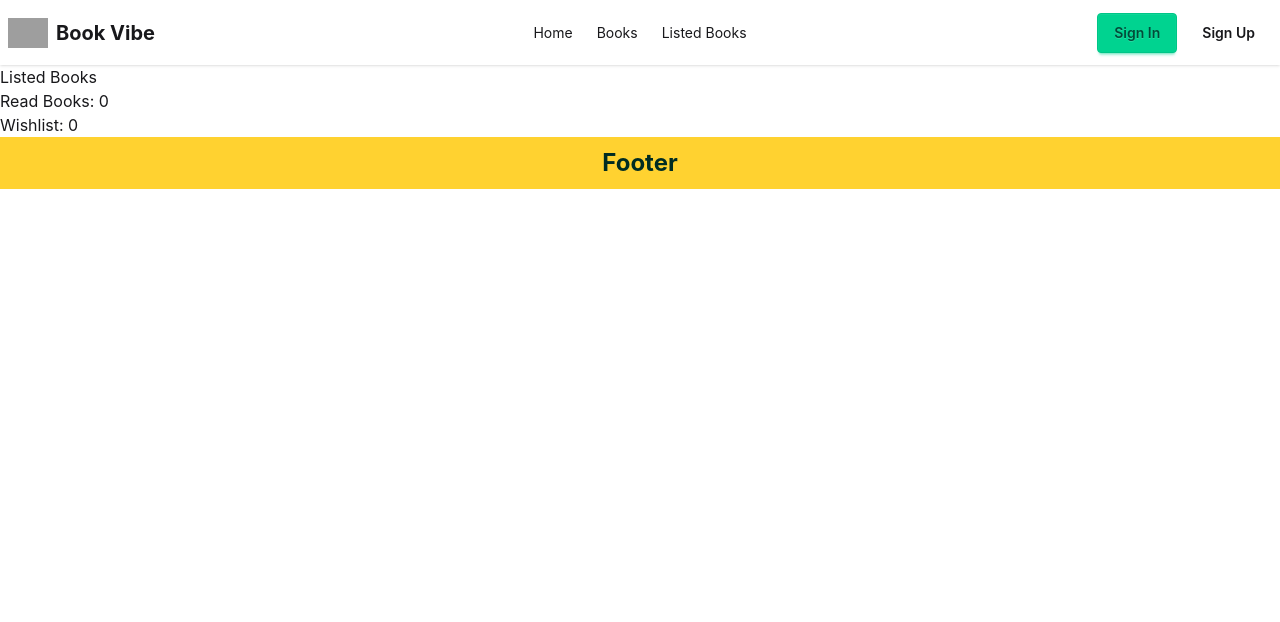
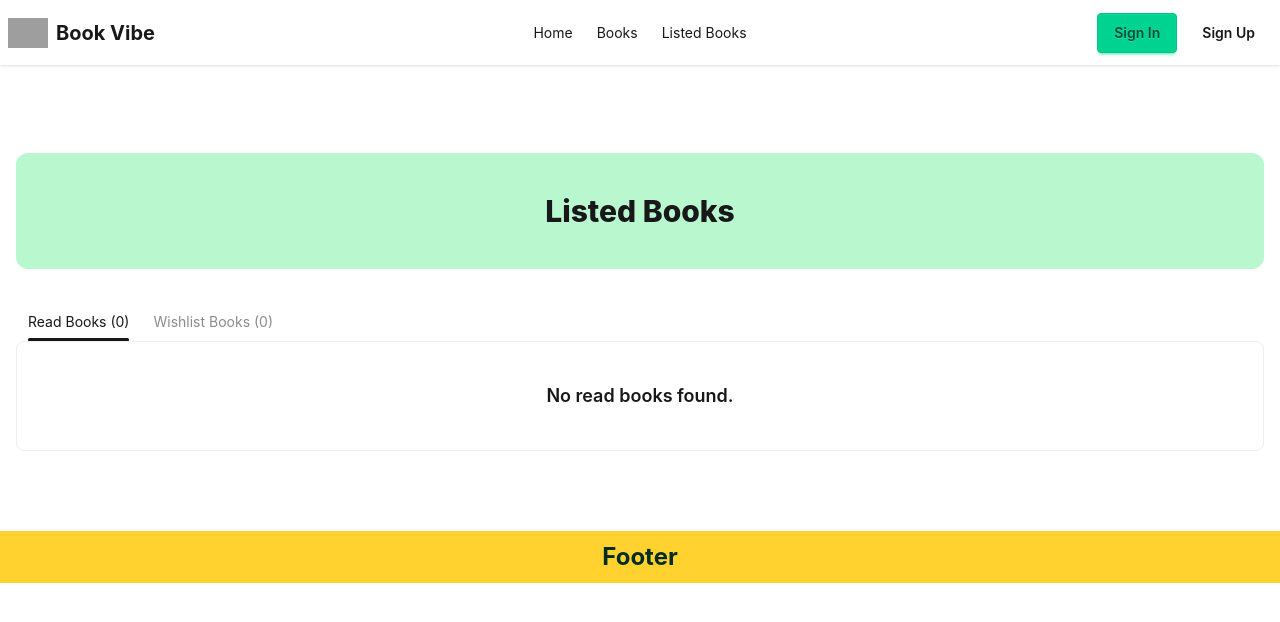
Before and after one commit to Afia611/book-vibe, a Next.js app: page /listed-books in a window 1280 px wide. Shown: the top 622 px of the page. Built offline with nearby package versions, Linux system fonts and the light colour scheme; grey boxes are pictures that could not be loaded.

Commit message:
updated listed book

```diff
--- a/package.json
+++ b/package.json
@@ -12,7 +12,8 @@
     "daisyui": "^5.7.43",
     "next": "16.3.5",
     "react": "19.2.8",
-    "react-dom": "19.2.8"
+    "react-dom": "19.2.8",
+    "react-toastify": "^11.1.0"
   },
   "devDependencies": {
     "@tailwindcss/postcss": "^4.3.3",
--- a/src/app/layout.tsx
+++ b/src/app/layout.tsx
@@ -3,6 +3,8 @@ import { Geist, Geist_Mono } from "next/font/google";
 import "./globals.css";
 import Navbar from "@/components/shared/Navbar";
 import BooksProvider from "@/context/BooksContext";
+import { ToastContainer } from "react-toastify";
+
 
 const geistSans = Geist({
   variable: "--font-geist-sans",
@@ -31,7 +33,11 @@ export default function RootLayout({ children }: LayoutProps<"/">) {
         <Navbar />
         {children}
 
-        <h2 className= 'font-bold text-2xl bg-amber-300 py-2.5 text-emerald-950 text-center'> Footer </h2>
+        <h2 className= 'font-bold text-2xl bg-amber-300 py-2.5 text-emerald-950 text-center'>
+          Footer
+        </h2>
+        <ToastContainer/>
+
         </BooksProvider>
         </body>
     </html>
--- a/src/app/listed-books/page.tsx
+++ b/src/app/listed-books/page.tsx
@@ -1,6 +1,8 @@
 "use client";
 
+import BookCard from "@/components/shared/homepage/BookCard";
 import { BooksContext } from "@/context/BooksContext";
+import type { IBook } from "@/types/card-types";
 import { useContext } from "react";
 
 const ListedBooks = () => {
@@ -16,11 +18,76 @@ const ListedBooks = () => {
   console.log("Wishlist:", wishlist);
 
   return (
-    <div>
-      <h1>Listed Books</h1>
+    <div className="container mx-auto py-20 px-4">
 
-      <p>Read Books: {readBooks.length}</p>
-      <p>Wishlist: {wishlist.length}</p>
+      <h1 className="my-2 bg-green-200 font-extrabold rounded-xl py-10 text-center text-3xl">
+        Listed Books
+      </h1>
+
+      <div className="tabs tabs-border mt-8">
+
+        {/* Read Books Tab */}
+        <input
+          type="radio"
+          name="my_tabs_2"
+          className="tab"
+          aria-label={`Read Books (${readBooks.length})`}
+          defaultChecked
+        />
+
+        <div className="tab-content border-base-300 bg-base-100 p-10">
+
+          {readBooks.length > 0 ? (
+            <div className="grid grid-cols-1 md:grid-cols-2 lg:grid-cols-3 gap-6">
+
+              {readBooks.map((book: IBook) => (
+                <BookCard
+                  key={book.bookId}
+                  book={book}
+                />
+              ))}
+
+            </div>
+          ) : (
+            <p className="text-center text-lg font-semibold">
+              No read books found.
+            </p>
+          )}
+
+        </div>
+
+
+        {/* Wishlist Tab */}
+        <input
+          type="radio"
+          name="my_tabs_2"
+          className="tab"
+          aria-label={`Wishlist Books (${wishlist.length})`}
+        />
+
+        <div className="tab-content border-base-300 bg-base-100 p-10">
+
+          {wishlist.length > 0 ? (
+            <div className="grid grid-cols-1 md:grid-cols-2 lg:grid-cols-3 gap-6">
+
+              {wishlist.map((book: IBook) => (
+                <BookCard
+                  key={book.bookId}
+                  book={book}
+                />
+              ))}
+
+            </div>
+          ) : (
+            <p className="text-center text-lg font-semibold">
+              No books added to wishlist yet.
+            </p>
+          )}
+
+        </div>
+
+      </div>
+
     </div>
   );
 };
--- a/src/components/bookdetails/ReadBtn.tsx
+++ b/src/components/bookdetails/ReadBtn.tsx
@@ -3,6 +3,7 @@
 import { BooksContext } from "@/context/BooksContext";
 import type { IBook } from "@/types/card-types";
 import { useContext } from "react";
+import { toast } from "react-toastify";
 
 const ReadBtn = ({ book }: { book: IBook }) => {
   const context = useContext(BooksContext);
@@ -18,7 +19,7 @@ const ReadBtn = ({ book }: { book: IBook }) => {
 
     setReadBooks([...readBooks, book]);
 
-    alert(`You have read "${book.bookName}"`);
+    toast.success(`You have read "${book.bookName}"`);
   };
 
   return (
--- a/src/components/bookdetails/WishlistBtn.tsx
+++ b/src/components/bookdetails/WishlistBtn.tsx
@@ -3,6 +3,7 @@
 import { BooksContext } from "@/context/BooksContext";
 import type { IBook } from "@/types/card-types";
 import { useContext } from "react";
+import { toast } from "react-toastify";
 
 const WishlistBtn = ({ book }: { book: IBook }) => {
   const context = useContext(BooksContext);
@@ -18,7 +19,7 @@ const WishlistBtn = ({ book }: { book: IBook }) => {
 
     setWishlist([...wishlist, book]);
 
-    alert(`You added "${book.bookName}" to your wishlist`);
+    toast.success(`You added "${book.bookName}" to your wishlist`);
   };
 
   return (
```
Also changed, not shown: 1 other file (tests, documents, lock files or other folders).
